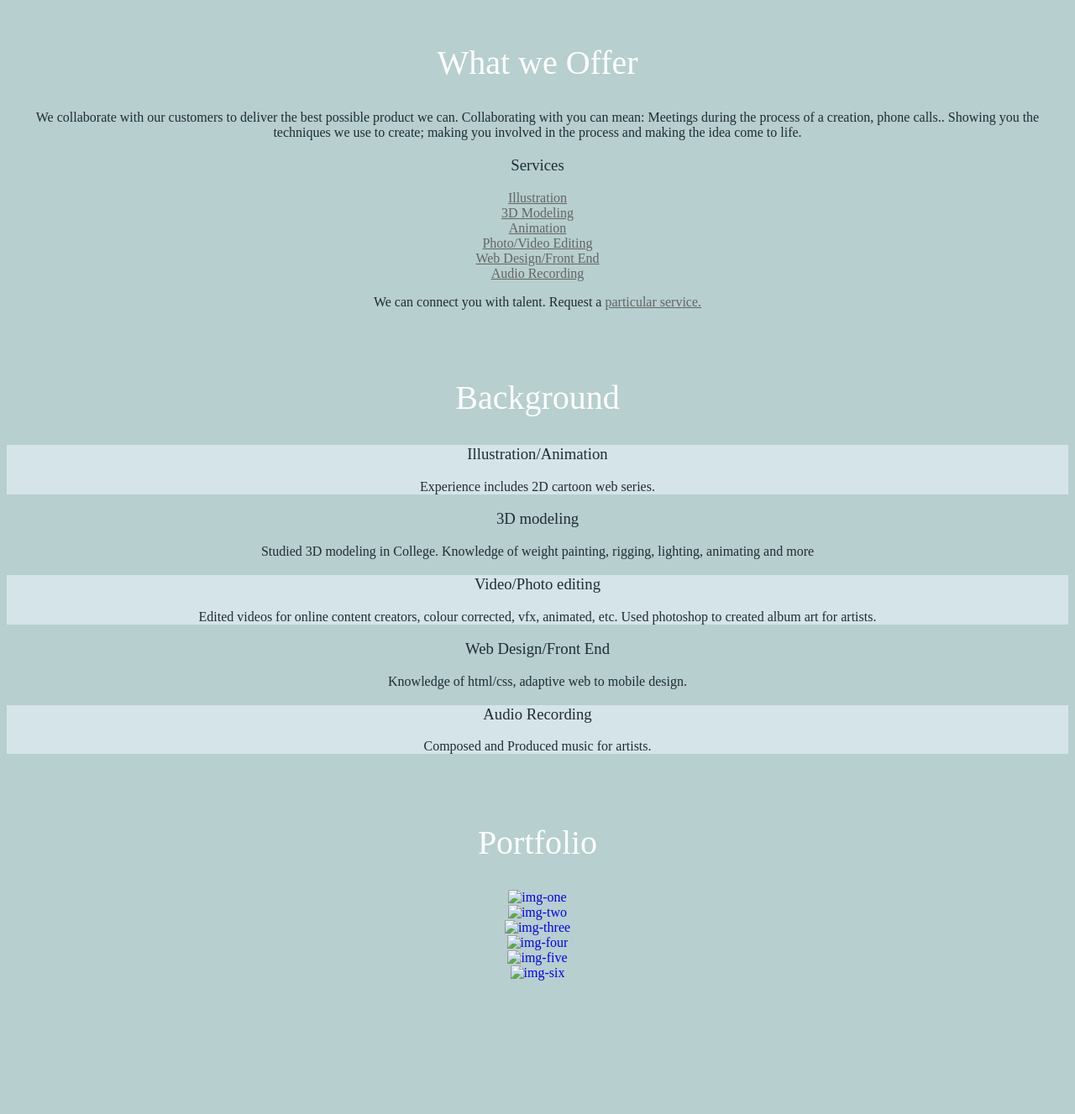
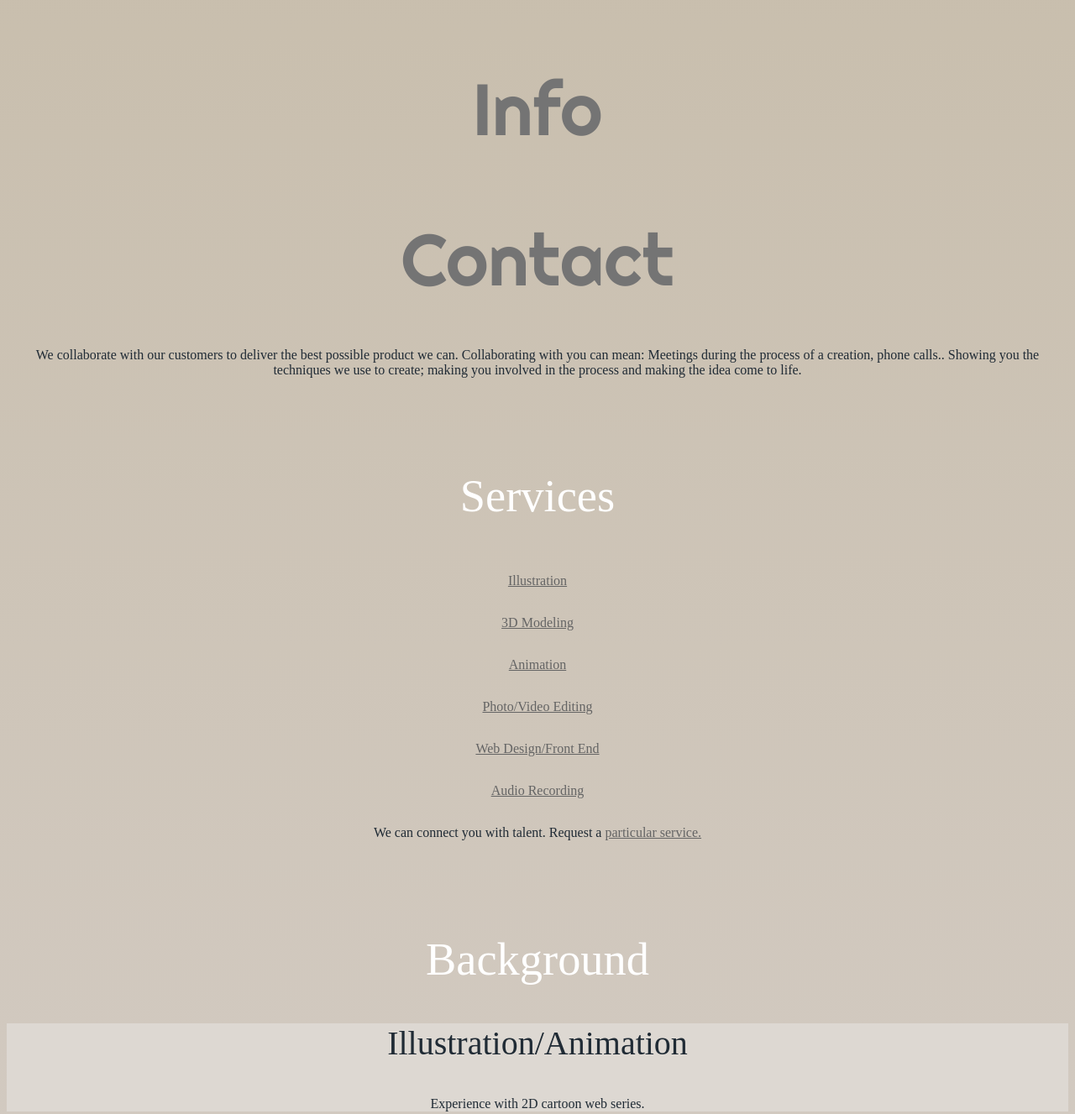
Before and after one commit to Evan-maric/Maric-Evan-A1, a plain HTML site: page index.html in a window 1280 px wide. Shown: the part 696-2023 px from the top of the page at 84% size. Drawn offline with Linux system fonts and the light colour scheme.

Commit message:
Add files via upload

```diff
--- a/css/style.css
+++ b/css/style.css
@@ -2,15 +2,21 @@
 
 
 body {
-background-color: rgb(183, 207, 207);
+    background-color: #C4B9A4;
     color: rgb(32, 43, 53);
     font-family: 'Times New Roman', Times, serif;
     text-align: center;
+    background-image: linear-gradient(#C4B9A4, rgb(216, 209, 205), rgb(117, 106, 99));
 }
 
 .titlepage{
     font-family: 'Righteous';
     font-size: 3.3em;
+}
+
+.photo{
+    padding: 3em;
+    padding-bottom:1em;
 }
 
 a{
@@ -20,32 +26,37 @@ text-decoration: none;
 h2{
     font-weight: 400;
     color: white;
-font-size: 2.5em;
+    font-size: 3.4em;
     padding-top: 1.2em;
+    font-weight: 500;
 }
 
 h3{
     font-weight: 200;
+    font-size: 2.5em;
 }
 
 .listone{
     list-style: none;
+}
 
+.listone > li {
+    padding-top:1em;
+    padding-bottom:1em;
 }
 
 .listtwo{
     list-style: none;
 }
-s
+
 .listthree{
     list-style: none;
     font-weight: 400;
+    padding-left: 0px;
 }
 
 .listthreeitem{
-display: inline;
-padding-left: 2em;
-padding-right: 2em;
+    list-style: none;
 }
 
 .listthreeitem a{
@@ -53,6 +64,10 @@ font-size: 1.5em;
     text-align: center;
     padding: 0%;
     margin: 0%;
+    display: block;
+    text-decoration: none;
+    padding-top:.5em;
+    padding-bottom:.5em;
 }
 
 
@@ -76,16 +91,19 @@ li a em{
 font-style: normal;
 }
 
+
 .boldme {
 text-decoration: none;
-font-family: 'Courier New', Courier, monospace;
+font-family: 'righteous', 'Courier New', Courier, monospace;
 font-size: 1.2em;
-color: rgb(100, 100, 100)
+color:rgb(116, 116, 116);
 }
 
 .categories{
 text-decoration: underline;
-color: rgb(100, 100, 100)
+color: rgb(100, 100, 100);
+padding-top:3em;
+padding-bottom:1em;
 }
 
 .particular{
@@ -94,7 +112,7 @@ color: #646464;
 }
 
 .background-color{
-background-color: rgba(240, 248, 255, 0.534);
+background-color: rgb(221, 216, 210);
 }
 
 .socialmedia {
@@ -118,6 +136,20 @@ background-color: rgba(240, 248, 255, 0.534);
     font-size: 3em;
 }
 
+.listtwo li{
+    display: inline-block;
+    grid-template-columns: 1fr,1fr;
+    padding:1.4em;
+}
+
+.listtwo{
+    background-color:  rgba(221, 216, 210, 0.5);
+    padding: 0em;
+    padding-bottom:4em;
+    padding-top:4em;
+}
+
+
 .email {
     margin: 1em;
     text-align: center;
@@ -140,23 +172,19 @@ background-color: rgba(240, 248, 255, 0.534);
   }
 
 .contact-title{
-    padding-top: 4em;
+    padding-top: 2em;
     color: white;
     font-size: 4em;
     text-align: center;
 }
 
-.listtwo{
-
-
-}
 
 .send-button{
     padding: 1.6em;
     padding-left: 4em;
     padding-right: 4em;
     margin-bottom: 5em;
-    font-size: 1.4em;
+    font-size: 2em;
     text-align: center;
     color: #646464;
     border-radius: 1em;
@@ -167,3 +195,7 @@ background-color: rgba(240, 248, 255, 0.534);
     text-align: center;
     font-size:2.2em;
 }
+
+.copyright{
+    padding:3em;
+}
--- a/index.html
+++ b/index.html
@@ -18,9 +18,10 @@
       Submitted:    June 23, 2019
       Notes:
 
+      Meta name= "viewport" breaks the page and so does adding the reset.
+      Should've started the assignment with those first I guess? Unless there's a quick solution I assume you have to redesign.
 
-      [ ] I have reviewed the appropriate checklist before submitting this work
-
+      [~] I have reviewed the appropriate checklist before submitting this work
 
       Please ensure your project folder includes your name *before* zipping. For example:
 
@@ -28,18 +29,18 @@
     -->
     <main>
       <header>
-
+        <!--
         <h1 class="titlepage"><strong>Artificial Productions</strong></h1>
-
-      </header>
-
-      <section>
+        -->
 
         <div class="photo">
 
-          <img src="img\AP.png" alt="photo">
+            <img src="img\AP.png" alt="photo" width="520px">
 
-        </div>
+          </div>
+
+      </header>
+      <section>
 
         <ul class="listthree">
           <li class='listthreeitem'><a href="#"><em class='boldme'>Portfolio</em></a></li>
@@ -47,20 +48,16 @@
           <li class='listthreeitem'><a href="#"><em class='boldme'>Info</em></a></li>
           <li class='listthreeitem'><a href="#"><em class='boldme'>Contact</em></a></li>
         </ul>
-
-        <h2>What we Offer</h2>
-
-        <p>We collaborate with our customers
-           to deliver the best possible product we can. Collaborating with you can mean:
-           Meetings during the process of a creation, phone calls.. Showing you the techniques
-           we use to create; making you involved in the process and making the idea
-           come to life.
+        <p>
+          We collaborate with our customers
+          to deliver the best possible product we can. Collaborating with you can mean:
+          Meetings during the process of a creation, phone calls.. Showing you the techniques
+          we use to create; making you involved in the process and making the idea
+          come to life.
         </p>
-
         <article>
 
-          <h3>Services</h3>
-
+          <h2>Services</h2>
           <ul class="listone">
             <li><a href="#"><strong class='categories'>Illustration</strong></a></li>
             <li><a href="#"><strong class='categories'>3D Modeling</strong></a></li>
@@ -69,54 +66,41 @@
             <li><a href="#"><strong class='categories'>Web Design/Front End</strong></a></li>
             <li><a href="#"><strong class='categories'>Audio Recording</strong></a></li>
           </ul>
-
           <p>We can connect you with talent. Request a <a href="#" class='particular'>particular service.</a></p>
 
         </article>
 
       </section>
-
       <section>
 
-
         <h2>Background</h2>
-
         <article class='background-color'>
 
           <h3>Illustration/Animation</h3>
-
-          <p>Experience includes 2D cartoon web series.</p>
+          <p>Experience with 2D cartoon web series.</p>
 
         </article>
-
         <article class='background'>
 
           <h3>3D modeling</h3>
-
           <p>Studied 3D modeling in College. Knowledge of weight painting, rigging, lighting, animating and more</p>
 
         </article>
-
         <article class='background-color'>
 
           <h3>Video/Photo editing</h3>
-
           <p>Edited videos for online content creators, colour corrected, vfx, animated, etc. Used photoshop to created album art for artists.</p>
 
         </article>
-
         <article class='background'>
 
           <h3>Web Design/Front End</h3>
-
           <p>Knowledge of html/css, adaptive web to mobile design.</p>
 
         </article>
-
         <article class='background-color'>
 
           <h3>Audio Recording</h3>
-
           <p>Composed and Produced music for artists.</p>
 
         </article>
@@ -128,41 +112,41 @@
       <h2 class="portfolio-title">Portfolio</h2>
 
       <ul class="listtwo">
-        <!-- image gallery -->
-        <li> <a href="#"> <img src="#" alt="img-one"></a> </li>
-        <li> <a href="#"> <img src="#" alt="img-two"></a> </li>
-        <li> <a href="#"> <img src="#" alt="img-three"></a> </li>
-        <li> <a href="#"> <img src="#" alt="img-four"></a> </li>
-        <li> <a href="#"> <img src="#" alt="img-five"></a> </li>
-        <li> <a href="#"> <img src="#" alt="img-six"></a> </li>
+        <li> <a href="#"> <time datetime="09.25.08 (NBC The Office)"><img src="img\thumbnails.png" alt="img-one" width="380px"></time> </a> </li>
+        <li> <a href="#"> <time datetime="09.25.08 (NBC The Office)"><img src="img\thumbnails.png" alt="img-two" width="380px"></time> </a> </li>
+        <li> <a href="#"> <time datetime="09.25.08 (NBC The Office)"><img src="img\thumbnails.png" alt="img-three" width="380px"></time> </a> </li>
+        <li> <a href="#"> <time datetime="09.25.08 (NBC The Office)"><img src="img\thumbnails.png" alt="img-four" width="380px"></time> </a> </li>
+        <li> <a href="#"> <time datetime="09.25.08 (NBC The Office)"><img src="img\thumbnails.png" alt="img-five" width="380px"></time> </a> </li>
+        <li> <a href="#"> <time datetime="09.25.08 (NBC The Office)"><img src="img\thumbnails.png" alt="img-six" width="380px"></time> </a> </li>
       </ul>
 
       <article>
+
         <h2 class="contact-title">Contact</h2>
         <div class="contact-info">
-          <p>Phone: XXX-XXX-XXXXX</p>
+
+          <p>Phone: XXX-XXX-XXXX</p>
           <p>Email:XXXXXXXXX@Gmail.com</p>
           <p>Address: XXXXXXXXX Street, OK.</p>
+
         </div>
-        <input type="text" name="email" id="email" class="email">
-        <input type="text" name="subject" id="subject" class="subject">
-        <input type="text" name="message" id="message" class="message">
+        <input type="text" name="email" id="email" class="email" placeholder="Email">
+        <input type="text" name="subject" id="subject" class="subject" placeholder="Subject">
+        <input type="text" name="message" id="message" class="message" placeholder="Message">
         <button type="submit" class="send-button">Send</button>
+
       </article>
 
     </section>
+    <footer>
 
-    <footer>
-     <p>copyright &copy; 2019</p>
-
+     <p class="copyright"> <small>Artificial Productions &copy; 2019</small></p>
      <ol class="socialmedia">
        <li class="social"><a href="facebook"><img src="img\facebook.png" alt="facebookimg" width="170px"></a></li>
        <li class="social"><a href="instagram"><img src="img\instagram.png" alt="instagramimg" width="170px"></a></li>
        <li class="social"><a href="youtube"><img src="img\youtube.png" alt="youtubeimg" width="170px"></a></li>
      </ol>
-
     </footer>
-
 
    </main>
 
```
Also changed, not shown: img/thumbnails.png (added). Lines whose indentation alone changed are shown as unchanged.
